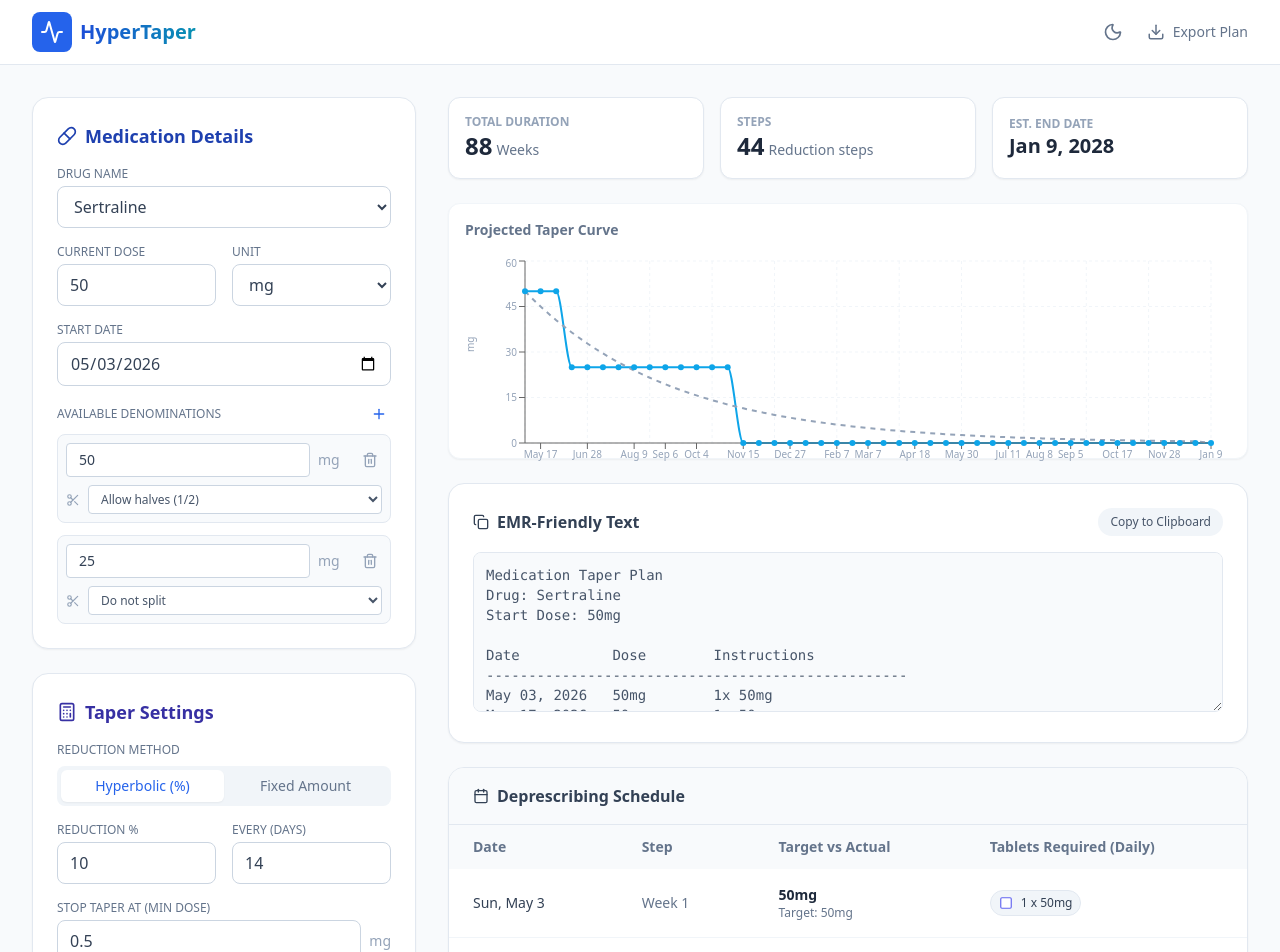
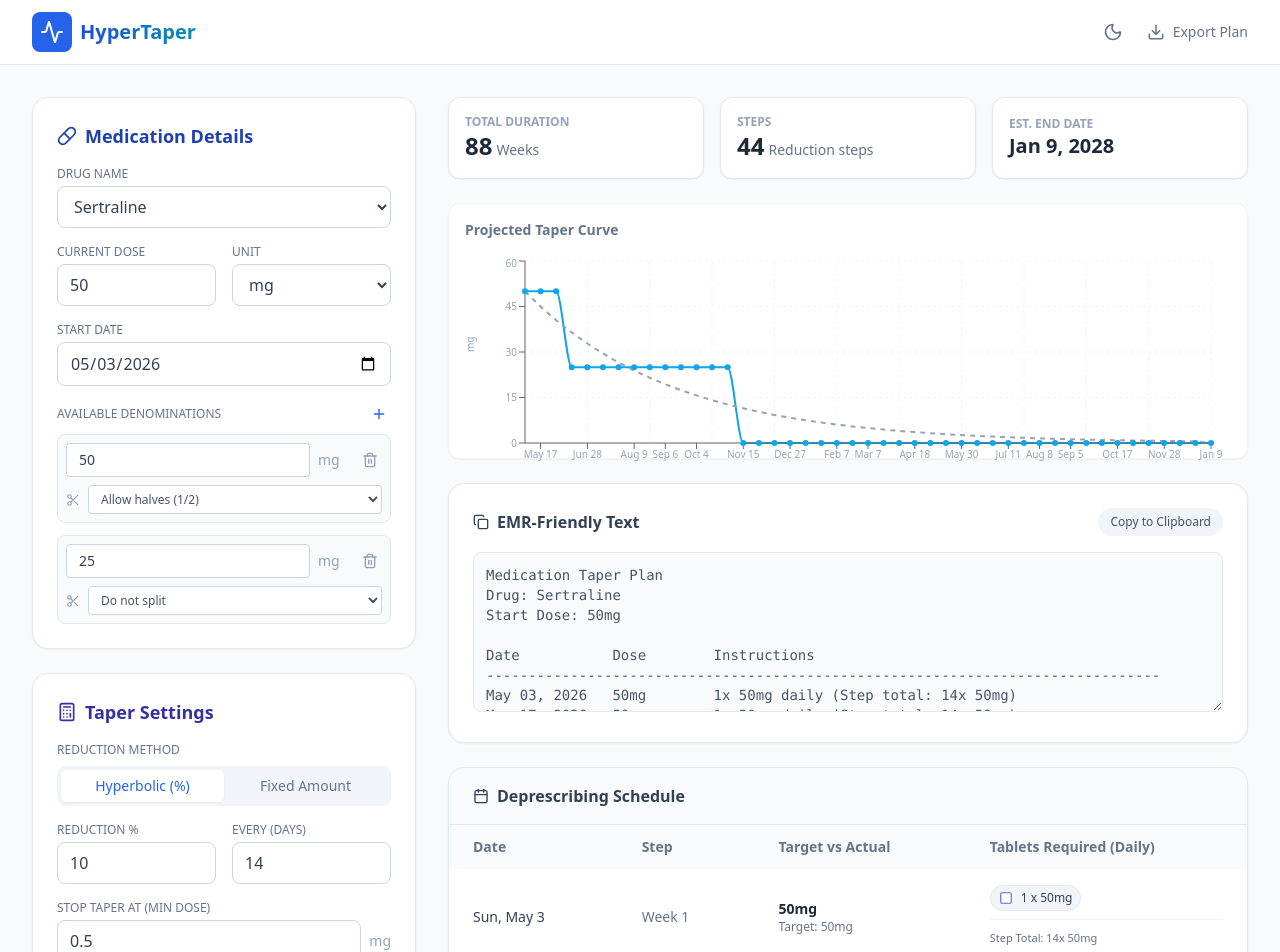
Before and after one commit to Trent-Koessler/Hypertaper, a React (Vite) app: page / in a window 1280 px wide. Shown: the top 952 px of the page. Built offline with nearby package versions, Linux system fonts and the light colour scheme.

Commit message:
Add step totals and plan summary to UI and EMR export

```diff
--- a/App.tsx
+++ b/App.tsx
@@ -117,14 +117,14 @@ const App: React.FC = () => {
     text += `Start Dose: ${drug.currentDose}${drug.unit}\n\n`;
 
     text += `Date`.padEnd(dateColWidth) + `Dose`.padEnd(doseColWidth) + `Instructions\n`;
-    text += `-`.repeat(50) + `\n`;
+    text += `-`.repeat(80) + `\n`;
 
     schedule.steps.forEach(step => {
       const dateStr = new Date(step.date).toLocaleDateString(undefined, {month: 'short', day: '2-digit', year: 'numeric'});
       if (step.isStop) {
         text += `${dateStr}`.padEnd(dateColWidth) + `STOP`.padEnd(doseColWidth) + `Cease medication\n`;
       } else {
-        const tabletsText = Object.entries(step.tablets)
+        const dailyText = Object.entries(step.tablets)
           .filter(([_, count]) => count > 0)
           .map(([id, count]) => {
             const denom = drug.denominations.find(d => d.id === id);
@@ -133,7 +133,27 @@ const App: React.FC = () => {
           .filter(Boolean)
           .join(', ');
 
-        text += `${dateStr}`.padEnd(dateColWidth) + `${step.actualDose}${drug.unit}`.padEnd(doseColWidth) + `${tabletsText}\n`;
+        const stepTotalText = Object.entries(step.tablets)
+          .filter(([_, count]) => count > 0)
+          .map(([id, count]) => {
+            const denom = drug.denominations.find(d => d.id === id);
+            const total = count * wean.intervalDays;
+            return denom ? `${total.toFixed(total % 1 === 0 ? 0 : 2)}x ${denom.strength}${drug.unit}` : '';
+          })
+          .filter(Boolean)
+          .join(', ');
+
+        const instrText = `${dailyText} daily (Step total: ${stepTotalText})`;
+        text += `${dateStr}`.padEnd(dateColWidth) + `${step.actualDose}${drug.unit}`.padEnd(doseColWidth) + `${instrText}\n`;
+      }
+    });
+
+    text += `\n` + `-`.repeat(80) + `\n`;
+    text += `Total Medication Required for Full Plan:\n`;
+    Object.entries(schedule.totalTablets).forEach(([id, count]) => {
+      const denom = drug.denominations.find(d => d.id === id);
+      if (denom) {
+        text += `- ${count.toFixed(count % 1 === 0 ? 0 : 2)}x ${denom.strength}${drug.unit} tablets\n`;
       }
     });
 
@@ -472,6 +492,19 @@ const App: React.FC = () => {
                       </td>
                       <td className="px-6 py-4">
                         <TabletVisualizer counts={step.tablets} denominations={drug.denominations} />
+                        {!step.isStop && (
+                          <div className="mt-2 text-[11px] text-slate-500 dark:text-slate-400 border-t border-slate-100 dark:border-slate-700/50 pt-2 font-medium">
+                            Step Total: {Object.entries(step.tablets)
+                              .filter(([_, count]) => count > 0)
+                              .map(([id, count]) => {
+                                const denom = drug.denominations.find(d => d.id === id);
+                                const total = count * wean.intervalDays;
+                                return denom ? `${total.toFixed(total % 1 === 0 ? 0 : 2)}x ${denom.strength}${drug.unit}` : '';
+                              })
+                              .filter(Boolean)
+                              .join(', ')}
+                          </div>
+                        )}
                       </td>
                     </tr>
                   ))}
```
